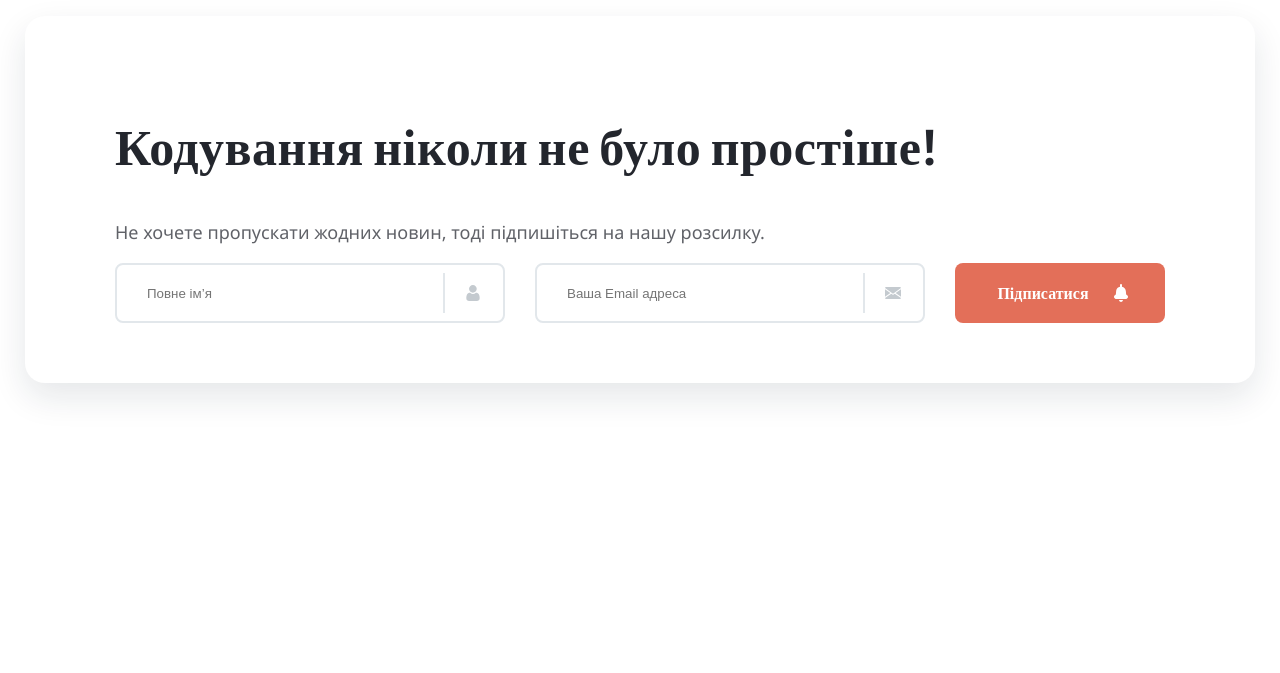
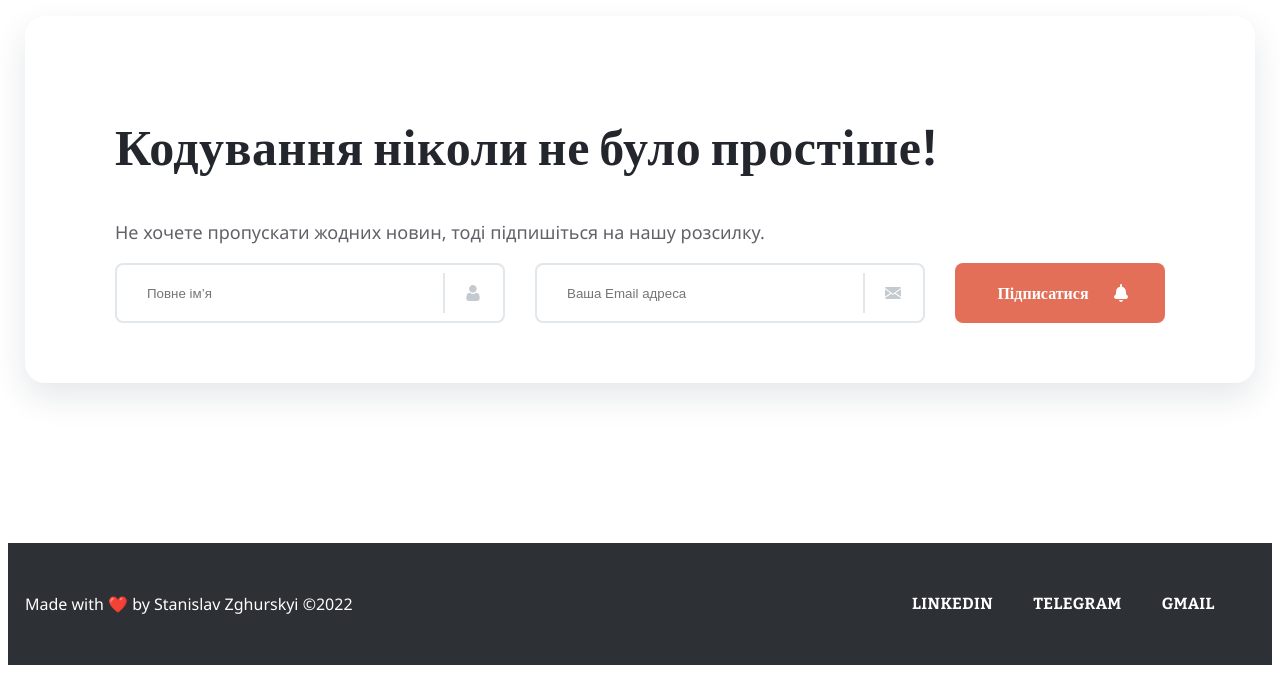
Before and after one commit to yusifdev/itifico, a plain HTML site: page index.html in a window 1280 px wide. Shown: the part 2945-3618 px from the top of the page. Before the commit the page ends 3488 px from the top, so only its background shows below. Drawn offline with nearby package versions, Linux system fonts and the light colour scheme.

Commit message:
add: footer section

```diff
--- a/index.html
+++ b/index.html
@@ -521,6 +521,36 @@
     </div>
 
     <!-- Footer section -->
-    <footer class="footer"></footer>
+    <footer class="footer">
+        <div class="container">
+            <div class="footer__inner">
+                <p class="footer-left">
+                    Made with ❤️ by Stanislav Zghurskyi ©2022
+                </p>
+
+                <div class="footer-right">
+                    <ul class="footer-list">
+                        <li class="footer-item">
+                            <a href="#" class="footer__link">
+                                Linkedin
+                            </a>
+                        </li>
+
+                        <li class="footer-item">
+                            <a href="#" class="footer__link">
+                                Telegram
+                            </a>
+                        </li>
+
+                        <li class="footer-item">
+                            <a href="#" class="footer__link">
+                                Gmail
+                            </a>
+                        </li>
+                    </ul>
+                </div>
+            </div>
+        </div>
+    </footer>
   </body>
 </html>
--- a/static/css/index.css
+++ b/static/css/index.css
@@ -635,3 +635,51 @@
 }
 
 /*Form styles end*/
+
+/* Footer styles start */
+.footer{
+    background: #2D3034;
+    padding: 37px 0;
+}
+.footer__inner{
+    display: flex;
+    justify-content: space-between;
+    align-items: center;
+}
+.footer-left, .footer-list{
+    height: 16px;
+}
+.footer-list{
+    list-style-type: none;
+    display: flex;
+    justify-content: space-between;
+    align-items: center;
+}
+.footer-item{
+    margin-right: 40px;
+
+}
+.footer__link{
+    text-decoration: none;
+    letter-spacing: 0.03em;
+    text-transform: uppercase;
+    font-family: 'Bitter';
+    font-weight: 700;
+    font-size: 16px;
+    line-height: 16px;
+    color: #FFFFFF;
+    transition: all .3s ease-in-out;
+}
+.footer__link:hover{
+    color: #E36F59;
+}
+.footer-left{
+    font-family: 'Segoe UI';
+    font-style: normal;
+    font-weight: 400;
+    font-size: 16px;
+    line-height: 16px;
+    color: #FFFFFF;
+}
+
+/* Footer styles end */
```
